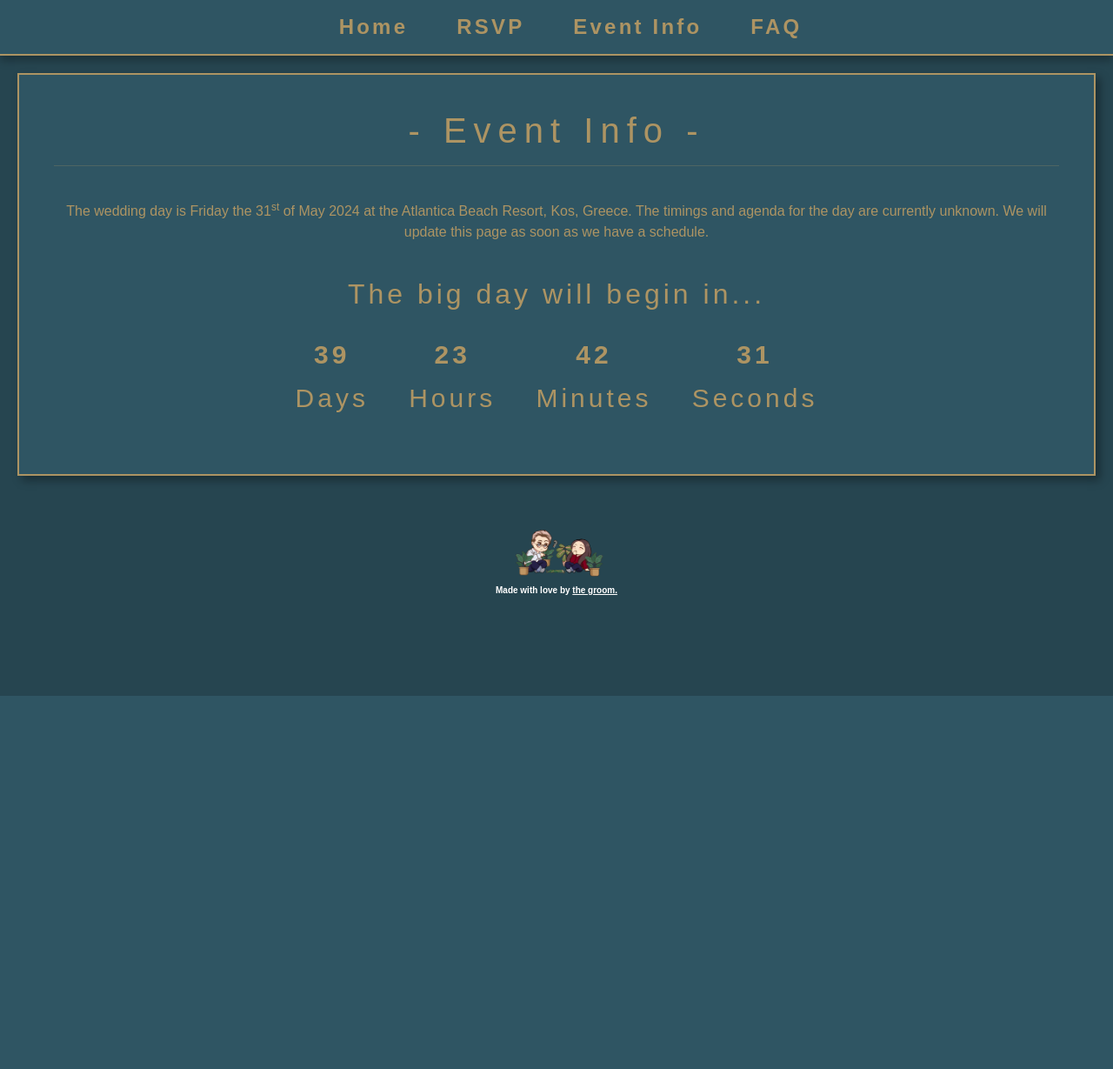
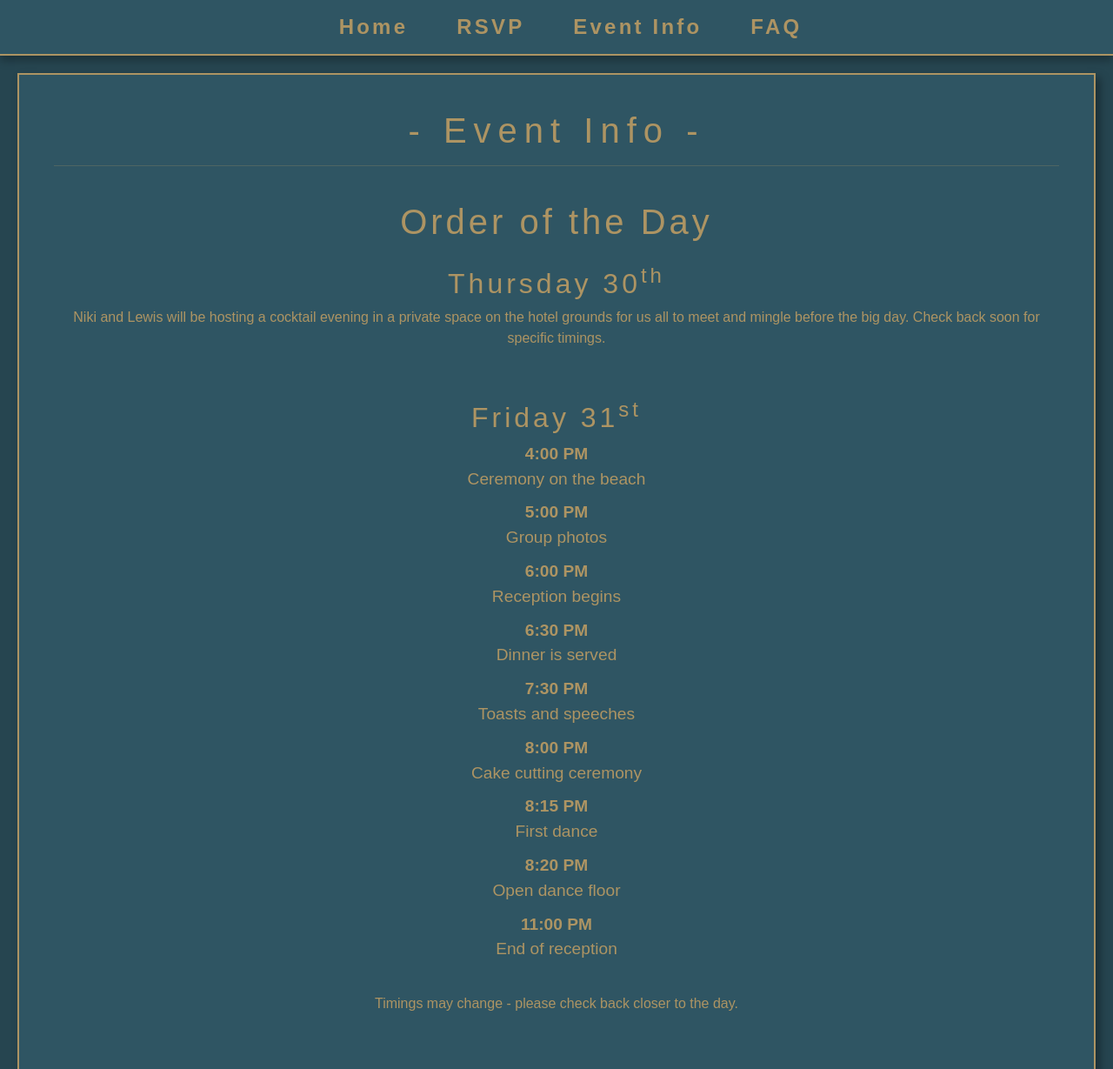
Before and after one commit to Lewis-Gallagher/wedding-website, a Flask app: page /event-info in a window 1280 px wide. Shown: the top 1229 px of the page at 87% size. Before the commit the page ends 800 px from the top, so only its background shows below. Run offline with Flask 2, Linux system fonts and the light colour scheme; some libraries are stand-ins or nearby versions; some web fonts are replaced.

Commit message:
:sparkles: Add Order of the Day to event info

```diff
--- a/app/static/main.css
+++ b/app/static/main.css
@@ -91,6 +91,10 @@ body {
   margin: 20px 20px;
   padding: 40px;
   box-shadow: 5px 5px 10px rgba(0, 0, 0, 0.35);
+}
+
+.content li {
+  margin-bottom: 10px;
 }
 
 .rsvp-form {
--- a/app/templates/event_info.html
+++ b/app/templates/event_info.html
@@ -4,13 +4,29 @@
 <div class="content">
     <h1 style="letter-spacing: 0.2em;" align="center">- {{ title }} -</h1><hr>
     <br>
-    <p style="letter-spacing: 0;">
-        The wedding day is Friday the 31<sup>st</sup> of May 2024 at the Atlantica Beach Resort, Kos, Greece. The timings and agenda for the day are currently unknown. We will update this page as soon as we have a schedule.</p>
-    </p>
-    <br>
-
-    <h2>The big day will begin in...</h2>
-    {% include 'timer.html' %}
-
+    <div>
+        <h1 style="padding-bottom: 20px;">Order of the Day</h1>
+        <h2>Thursday 30<sup>th</sup></h2>
+        <p style="letter-spacing: 0; padding-bottom: 20px;">Niki and Lewis will be hosting a cocktail evening in a private space on the hotel grounds for us all to meet and mingle before the big day. Check back soon for specific timings.</p>
+        <br>
+    </div>
+    <div>
+        <h2>Friday 31<sup>st</sup></h2>
+        <ul style="list-style-type: none; padding: 0; letter-spacing: 0; font-size: larger;">
+            <li><b>4:00 PM</b><br>Ceremony on the beach</li>
+            <li><b>5:00 PM</b><br>Group photos</li>
+            <li><b>6:00 PM</b><br>Reception begins</li>
+            <li><b>6:30 PM</b><br>Dinner is served</li>
+            <li><b>7:30 PM</b><br>Toasts and speeches</li>
+            <li><b>8:00 PM</b><br>Cake cutting ceremony</li>
+            <li><b>8:15 PM</b><br>First dance</li>
+            <li><b>8:20 PM</b><br>Open dance floor</li>
+            <li><b>11:00 PM</b><br>End of reception</li>
+        </ul>
+        <p style="letter-spacing: 0; padding-top: 20px;">Timings may change - please check back closer to the day.</p>
+    </div>
+    <div style="padding-top:50px">
+        <iframe src="https://www.google.com/maps/embed?pb=!1m18!1m12!1m3!1d3196.4628473784483!2d27.10991837578151!3d36.75946246999506!2m3!1f0!2f0!3f0!3m2!1i1024!2i768!4f13.1!3m3!1m2!1s0x14bdff131b31464f%3A0x3bb80b048b77d978!2sAtlantica%20Beach%20Resort%20Kos!5e0!3m2!1sen!2suk!4v1713699883916!5m2!1sen!2suk" width="50%" height="400" style="border:0;" allowfullscreen="" loading="lazy" referrerpolicy="no-referrer-when-downgrade"></iframe>
+    </div>
 </div>
 {%endblock content%}
```
Also changed, not shown: app/templates/index.html (+21 -1 lines).
